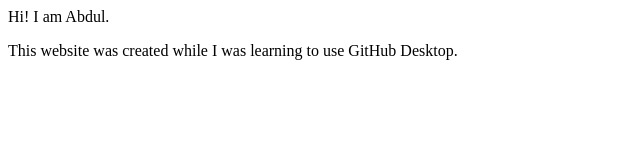
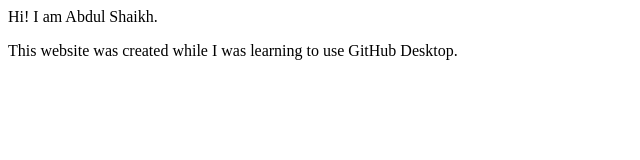
Before and after one commit to aseemcr07/GitHub-Desktop-Testing, a plain HTML site: page index.html in a window 1280 px wide. Shown: the full height of the page, 0-640 px from the left. Drawn offline with Linux system fonts and the light colour scheme.

Commit message:
Refactor: Changed name

```diff
--- a/index.html
+++ b/index.html
@@ -7,7 +7,7 @@
     <title>GitHub Desktop Test</title>
 </head>
 <body>
-    Hi! I am Abdul.
+    Hi! I am Abdul Shaikh.
     <p>This website was created while I was learning to use GitHub Desktop.</p>
 </body>
 </html>
```
